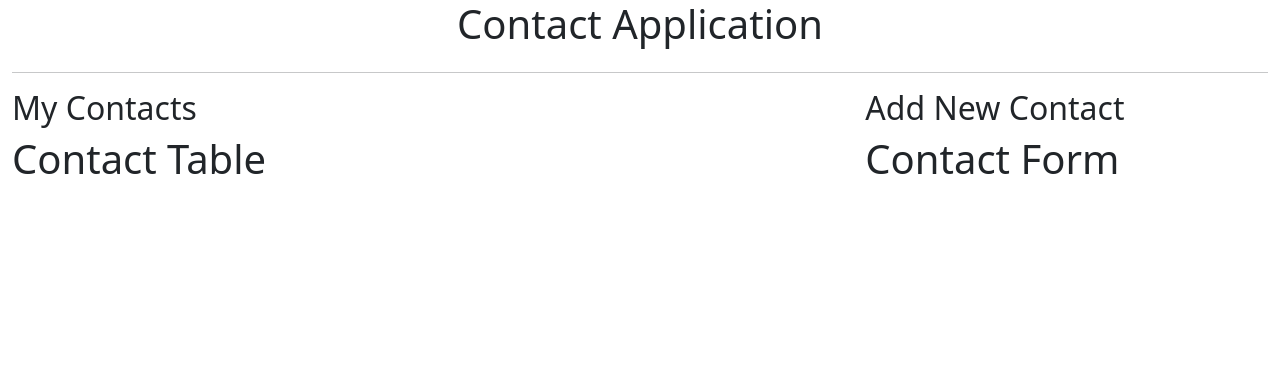
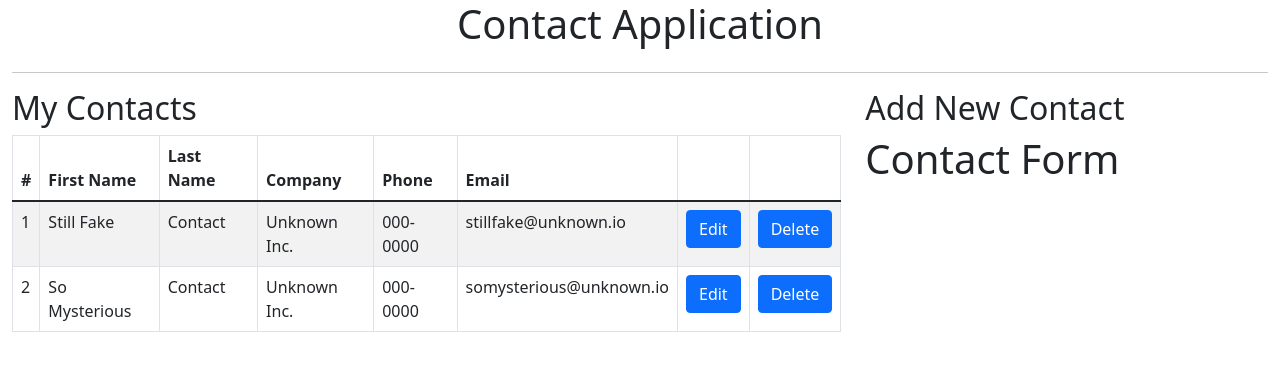
Before and after one commit to gabo180/contact-list, a React (Create React App) app: page / in a window 1280 px wide. Shown: the top 370 px of the page. Built offline with nearby package versions, Linux system fonts and the light colour scheme.

Commit message:
second commit

```diff
--- a/src/components/ContactTable.js
+++ b/src/components/ContactTable.js
@@ -1,5 +1,79 @@
-const ContactTable = () => {
-    return <h1>Contact Table</h1>
+import React from 'react'
+import { Table, Button } from 'react-bootstrap'
+
+const ContactTableHeader = () => {
+    return (
+        <tr>
+            <th>#</th>
+            <th>First Name</th>
+            <th>Last Name</th>
+            <th>Company</th>
+            <th>Phone</th>
+            <th>Email</th>
+            <th></th>
+            <th></th>
+        </tr>
+    );
+}
+
+const ContactTableRow = ({ contact }) => {
+    return (
+        <tr>
+            <td>{contact.contactId}</td>
+            <td>{contact.firstName}</td>
+            <td>{contact.lastName}</td>
+            <td>{contact.company}</td>
+            <td>{contact.phone}</td>
+            <td>{contact.email}</td>
+            <td><Button>Edit</Button></td>
+            <td><Button>Delete</Button></td>
+        </tr>
+    );
+}
+
+class ContactTable extends React.Component {
+
+    //this static property will initalize a prop with data
+    //if it hasn't been provided by parent component
+
+    static defaultProps = {
+        contacts: [
+            {
+                "contactId": 1,
+                "firstName": "Still Fake",
+                "lastName": "Contact",
+                "company": "Unknown Inc.",
+                "phone": "000-0000",
+                "email": "stillfake@unknown.io"
+            },
+            {
+                "contactId": 2,
+                "firstName": "So Mysterious",
+                "lastName": "Contact",
+                "company": "Unknown Inc.",
+                "phone": "000-0000",
+                "email": "somysterious@unknown.io"
+            }
+        ]
+    }
+
+    render() {
+        // Here is a debug method to monitor incoming contact data
+        console.log("Rendering Contact Table:")
+        console.log(this.props.contacts)
+        return (
+            <Table striped bordered responsive>
+                <thead>
+                    <ContactTableHeader />
+                </thead>
+                <tbody>
+                    {this.props.contacts.map((contact, i) => {
+                        return <ContactTableRow contact={contact} key={i} />
+                    })}
+                </tbody>
+            </Table>
+        );
+    }
 }
 
 export default ContactTable;
```
